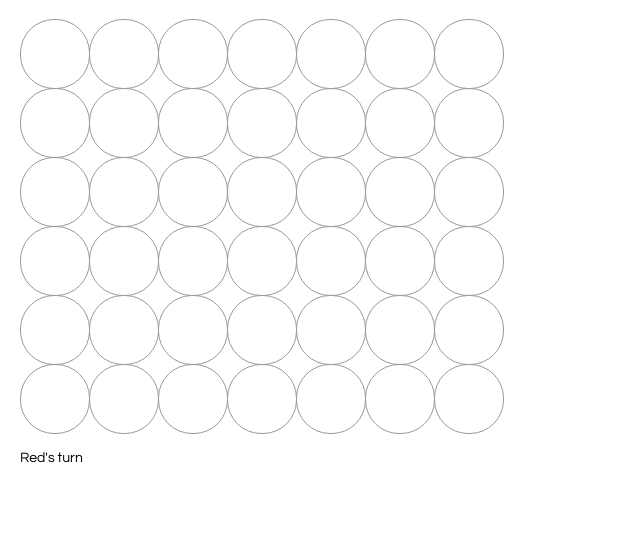
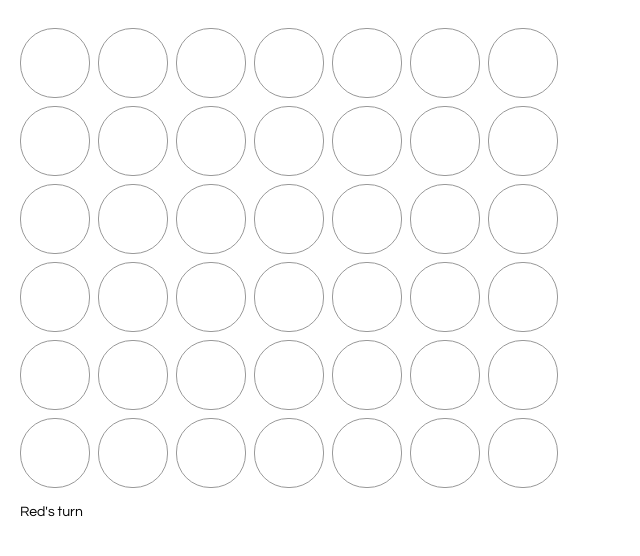
Before and after one commit to jmalk/four-in-a-row, a React app: page / in a window 1280 px wide. Shown: the whole page, without its empty margins (0-640 px from the left). Built offline with nearby package versions, Linux system fonts and the light colour scheme.

Commit message:
Add some space between each... space

```diff
--- a/src/index.css
+++ b/src/index.css
@@ -7,8 +7,8 @@ body {
   background: #fff;
   border: 1px solid #999;
   height: 68px;
-  margin-right: -1px;
-  margin-top: -1px;
+  margin-right: 8px;
+  margin-top: 8px;
   width: 68px;
   border-radius: 34px;
 }
```
